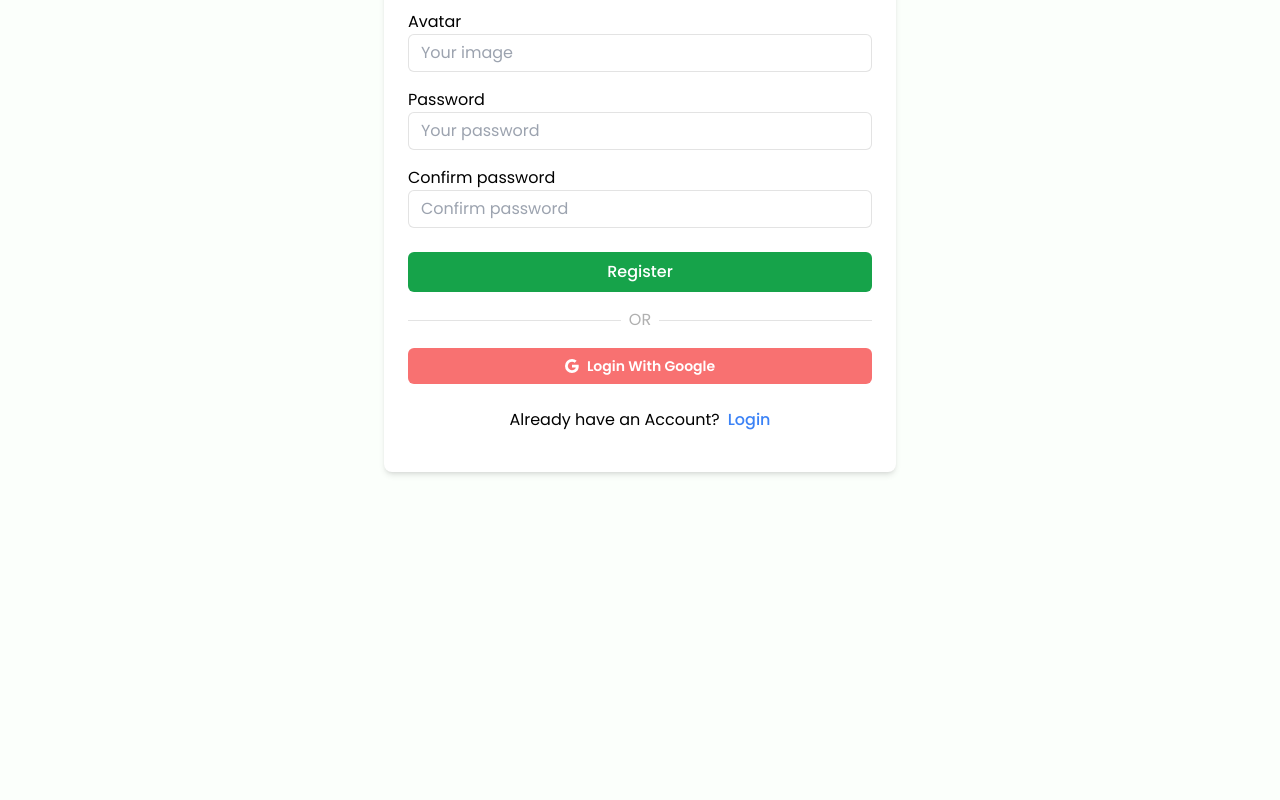
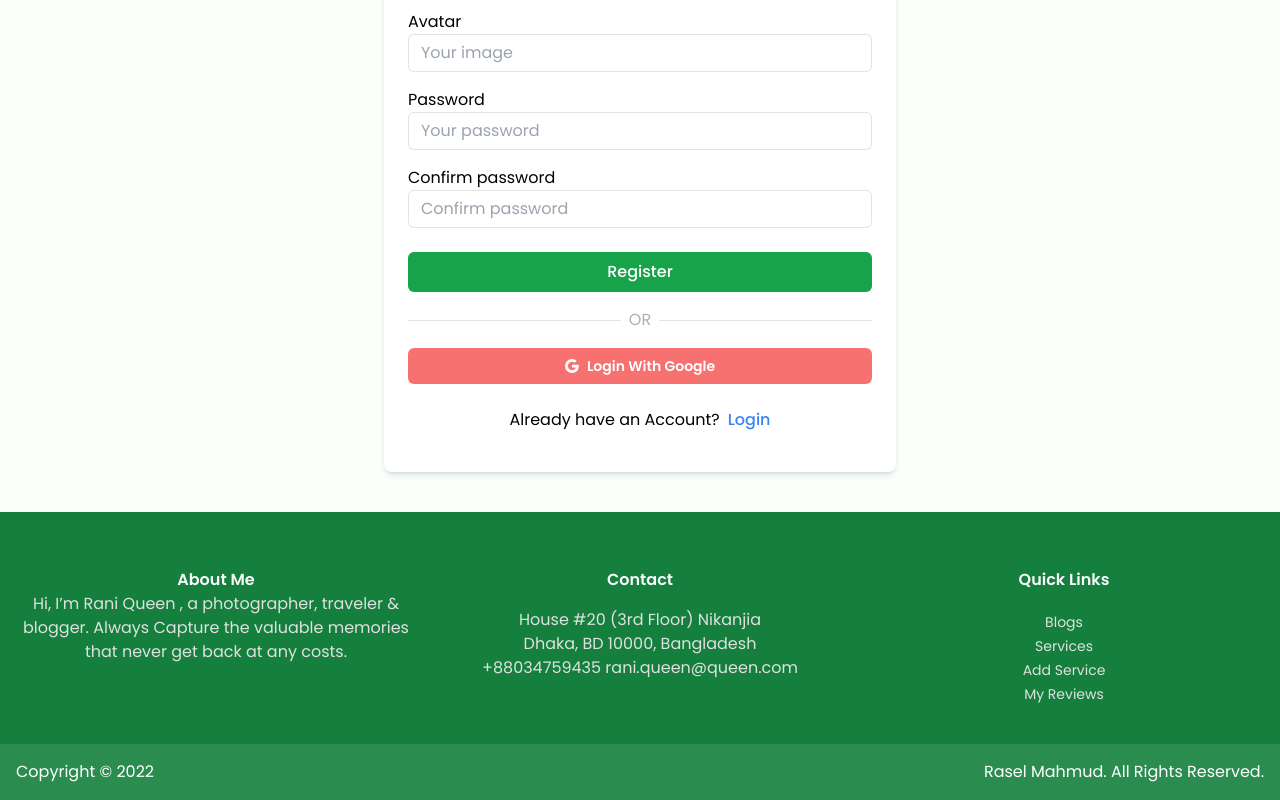
Before and after one commit to rasel-mahmud-dev/lens-queen-photography-services-frontend, a React (Vite) app: page /registration in a window 1280 px wide. Shown: the part 334-1134 px from the top of the page. Before the commit the page ends 846 px from the top, so only its background shows below. Built offline with nearby package versions, Linux system fonts and the light colour scheme; no server answers.

Commit message:
added a footer

```diff
--- a/src/App.jsx
+++ b/src/App.jsx
@@ -9,6 +9,7 @@ import {AppContext} from "./context/AppContext.jsx";
 import useToast from "./hooks/useToast.jsx";
 import {PhotoProvider, PhotoView} from "react-photo-view";
 import 'react-photo-view/dist/react-photo-view.css';
+import Footer from "./components/Footer/Footer.jsx";
 
 
 function App() {
@@ -61,6 +62,7 @@ function App() {
 	    <ToastContainer />
         <Navigation />
 	    <Outlet />
+	    <Footer />
     </div>
   )
 }
--- a/src/axios/axios.js
+++ b/src/axios/axios.js
@@ -1,7 +1,7 @@
 import axios from "axios";
 
 export const api = axios.create({
-	baseURL: "http://localhost:4000"
+	baseURL:  import.meta.env.DEV ? "http://localhost:4000" : ""
 })
 
 
--- /dev/null
+++ b/src/components/Footer/Footer.jsx
@@ -0,0 +1,68 @@
+import React from "react";
+import Button from "../Button/Button";
+import { Link } from "react-router-dom";
+
+const Footer = () => {
+	return (
+		<>
+			<footer className="bg-primary-700 pb-10 py-14">
+				<div className="container grid grid-cols-1 md:grid-cols-2 lg:grid-cols-3 text-center gap-6">
+					<div className="">
+						<h3 className="font-semibold text-gray-50">About Me</h3>
+						<p className="text-dark-5">
+							Hi, I’m Rani Queen , a photographer, traveler & blogger. Always Capture the valuable memories that never get back at any costs.
+						</p>
+					</div>
+
+					<div className="mt-10 lg:mt-0">
+						<h3 className="font-semibold text-gray-50">Contact</h3>
+						<ul className="mt-4 text-dark-5">
+
+							<p>House #20 (3rd Floor) Nikanjia</p>
+							<p>Dhaka, BD 10000, Bangladesh</p>
+							<p>+88034759435 rani.queen@queen.com</p>
+						</ul>
+					</div>
+
+					<div className="mt-10 lg:mt-0">
+						<h3 className="font-semibold text-gray-50">Quick Links</h3>
+						<ul className="mt-4 text-dark-5">
+							<li className="text-sm pt-1">
+								<Link to="/services" className="hover:text-primary-500">
+									Blogs
+								</Link>
+							</li>
+							<li className="text-sm pt-1">
+								<Link to="/services" className="hover:text-primary-500">
+									Services
+								</Link>
+							</li>
+							<li className="text-sm pt-1">
+								<Link to="/add-service" className="hover:text-primary-500">
+									Add Service
+								</Link>
+							</li>
+							<li className="text-sm pt-1">
+								<Link to="/my-reviews" className="hover:text-primary-500">
+									My Reviews
+								</Link>
+							</li>
+						</ul>
+					</div>
+
+
+				</div>
+			</footer>
+
+			{/**** bottom footer *********/}
+			<footer className="bg-primary-700/90 py-4">
+				<div className="container flex flex-col md:flex-row text-center md:text-start gap-4 md:gap-4 justify-between text-white">
+					<h1>Copyright © {new Date().getFullYear()}</h1>
+					<h1>Rasel Mahmud. All Rights Reserved.</h1>
+				</div>
+			</footer>
+		</>
+	);
+};
+
+export default Footer;
--- a/src/components/Loader/Loader.jsx
+++ b/src/components/Loader/Loader.jsx
@@ -9,7 +9,7 @@ const Loader = ({className="", title="", loaderOptions={}}) => {
 		<div className={className}>
 			<div className="flex flex-col justify-center items-center">
 				<ScaleLoader {...loaderOptions}  />
-				{title && <h2 className="mt-2">{title}...</h2> }
+				{title && <h2 className="mt-2 font-medium text-dark-600">{title}...</h2> }
 			</div>
   </div>
 	);
--- a/src/components/Navigation/Navigation.jsx
+++ b/src/components/Navigation/Navigation.jsx
@@ -102,11 +102,12 @@ const Navigation = () => {
 									>
 										<li className="pt-1">{auth.displayName}</li>
 										<li className="pt-1">
-											<Link to={`/profile/${auth.uId}`}><span className="text-dark-700">My Reviews</span></Link>
+											<Link to="/add-service"><span className="text-dark-700">Add Service</span></Link>
 										</li>
 										<li className="pt-1">
-											<Link to={`/profile/${auth.uId}`}><span className="text-dark-700">Add Review</span></Link>
+											<Link to="/my-reviews"><span className="text-dark-700">My Reviews</span></Link>
 										</li>
+
 										<li className="pt-1 link cursor-pointer" onClick={logOutHandler}>Logout</li>
 									</ul>
 								</div>
--- a/src/components/Service/Service.jsx
+++ b/src/components/Service/Service.jsx
@@ -4,7 +4,7 @@ import 'react-photo-view/dist/react-photo-view.css';
 import Button from "../Button/Button.jsx";
 import {Link} from "react-router-dom";
 
-function Service({_id, price, image, description}) {
+function Service({_id, price, name, image, description}) {
 	const [setImageView] = useState(false);
 
 	return (
--- /dev/null
+++ b/src/components/SocialLinks/SocialLinks.jsx
@@ -0,0 +1,39 @@
+import React from "react";
+import {FaFacebookF, FaGithub, FaInstagram, FaYoutube} from "react-icons/fa";
+
+const SocialLinks = () => {
+	return (
+		<div>
+			<ul className="flex gap-4 mt-4">
+				<a
+					className="hover:bg-primary-400 hover:text-white w-10 h-10 md:w-8 md:h-8 flex justify-center items-center border dark:border-neutral border-neutral/30  rounded-box"
+					href="https://www.facebook.com/rasel-mahmud-dev"
+				>
+					<FaFacebookF className="text-2xl md:text-lg"/>
+				</a>
+				<a
+					className="hover:bg-primary-400 hover:text-white w-10 h-10 md:w-8 md:h-8 flex justify-center items-center border dark:border-neutral border-neutral/30  rounded-box"
+					href="https://github.com/rasel-mahmud-dev"
+					target="_blank"
+				>
+					<FaGithub className="text-2xl md:text-lg"/>
+				</a>{" "}
+				<a
+					className="hover:bg-primary-400 hover:text-white w-10 h-10 md:w-8 md:h-8 flex justify-center items-center border dark:border-neutral border-neutral/30  rounded-box"
+					href="/"
+				>
+					<FaYoutube className="text-xl md:text-lg"/>
+				</a>
+				<a
+					className="hover:bg-primary-400 hover:text-white w-10 h-10 md:w-8 md:h-8 flex justify-center items-center border dark:border-neutral border-neutral/30  rounded-box"
+					href="https://www.instagram.com/raselmraju"
+					target="_blank"
+				>
+					<FaInstagram className="text-2xl md:text-lg"/>
+				</a>
+			</ul>
+		</div>
+	);
+};
+
+export default SocialLinks;
--- a/src/pages/Auth/MyReviews/MyReviews.jsx
+++ b/src/pages/Auth/MyReviews/MyReviews.jsx
@@ -28,7 +28,7 @@ const MyReviews = () => {
 
 			{reviewLoading && (
 				<div>
-					<Loader title="Loading Service detail" className="flex justify-center mt-32"/>
+					<Loader title="Fetching My Reviews" className="flex justify-center mt-32"/>
 				</div>
 			)}
 
--- a/src/pages/HomePage/MyWorkSection.jsx
+++ b/src/pages/HomePage/MyWorkSection.jsx
@@ -3,15 +3,15 @@ import React from "react";
 const MyWorkSection = () => {
 
 	const projects = [
-		{ title: "", image: "/images/images-3dc8c674fe6c4.jpg" },
-		{ title: "", image: "/images/images-a11226a5b3172.jpg" },
-		{ title: "", image: "/images/images-3dc8c674fe6c4.jpg" },
-		{ title: "", image: "/images/images-a11226a5b3172.jpg" },
-		{ title: "", image: "/images/images-d7cfb425b2773.jpg" },
-		{ title: "", image: "/images/images-f8de2b4d4bf42.jpg" },
-		{ title: "", image: "/images/images-ff69d8fcbeb8a.jpg" },
-		{ title: "", image: "/images/imagesasd.jpg" },
-		{ title: "", image: "/images/images-ff69d8fcbeb8a.jpg" },
+		{ type: "WEDDINGS", image: "/images/images-3dc8c674fe6c4.jpg" },
+		{ type: "Nature", image: "/images/images-a11226a5b3172.jpg" },
+		{ type: "PEOPLE", image: "/images/images-3dc8c674fe6c4.jpg" },
+		{ type: "Nature", image: "/images/images-a11226a5b3172.jpg" },
+		{ type: "Nature", image: "/images/images-d7cfb425b2773.jpg" },
+		{ type: "Nature", image: "/images/images-f8de2b4d4bf42.jpg" },
+		{ type: "Nature", image: "/images/images-ff69d8fcbeb8a.jpg" },
+		{ type: "Nature", image: "/images/imagesasd.jpg" },
+		{ type: "Nature", image: "/images/images-ff69d8fcbeb8a.jpg" },
 	]
 
 
@@ -23,12 +23,12 @@ const MyWorkSection = () => {
 
 			<div className="flex gap-4  flex-wrap justify-center mt-10">
 				{ projects.map((project)=>(
-					<div className="my-project-img-root">
-					<img
-						className="w-full"
-						src={project.image}
-						alt=""
-					/>
+					<div className="my-project-img-root my-4">
+						<img
+							className="w-full"
+							src={project.image}
+							alt=""
+						/><h4 className='text-center font-medium text-sm text-dark-500 my-2'>{project.type}</h4>
 				</div>
 				)) }
 			</div>
```
